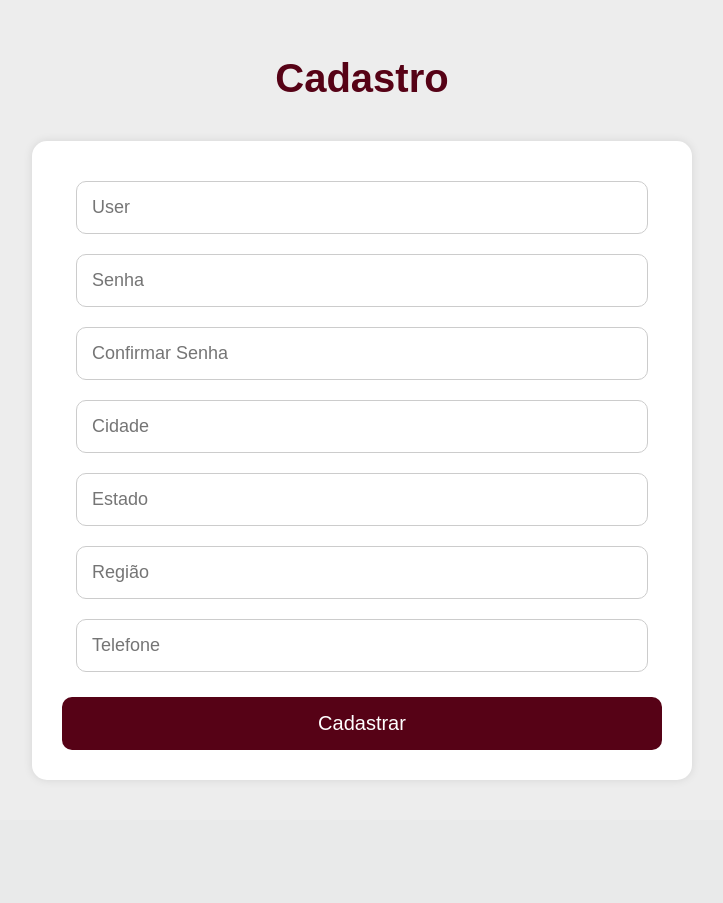
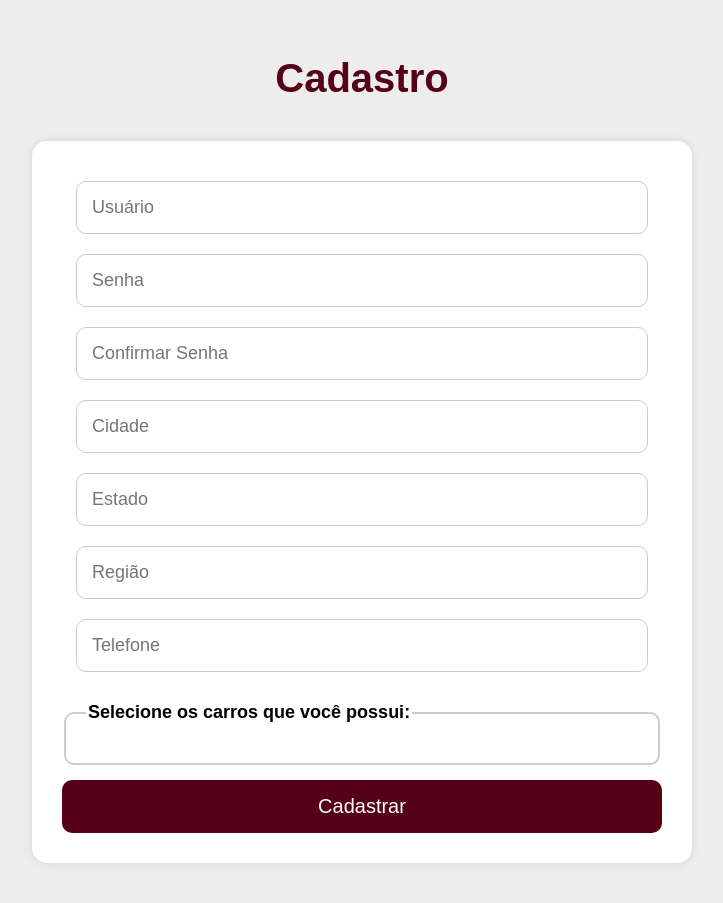
Before and after one commit to CardosoLari/TCC, a Flask app: page /cadastro in a window 1280 px wide. Shown: the part 174-1077 px from the top of the page, without its empty margins (278-1001 px from the left). Before the commit the page ends 954 px from the top, so only its background shows below. Run offline with Flask 3, Linux system fonts and the light colour scheme; parts of the project's set-up code (start-up, migrations or seed data) failed here and were passed over.

Commit message:
Updates finais

```diff
--- a/app.py
+++ b/app.py
@@ -9,7 +9,7 @@
 
 # DataFrame de usuários em memória
 df_usuarios = pd.DataFrame(columns=[
-    "login", "senha", "cidade", "estado", "regiao", "telefone"
+    "login", "senha", "cidade", "estado", "regiao", "telefone", "carros"
 ])
 
 # Carregar histórico de manutenções (se existir) ou criar vazio
@@ -65,6 +65,8 @@
 def detalhes_carro(carro_id):
     carro = next((c for c in carros if c['Id'] == carro_id), None)
     if carro:
+        session['carro_selecionado'] = carro['Title']
+        session['carro_id'] = carro_id  # Armazenando o ID na sessão
         return render_template('EscolhaCarro.html', carro=carro)
     return "Carro não encontrado", 404
 
@@ -82,10 +84,12 @@
         login_user = request.form["login"]
         senha = request.form["senha"]
         usuario = df_usuarios[df_usuarios["login"] == login_user]
+        print(df_usuarios)
 
         if not usuario.empty and check_password_hash(usuario.iloc[0]["senha"], senha):
             session["usuario"] = login_user
-            return redirect(url_for("home"))
+
+            return redirect(url_for("portifólio"))
         else:
             flash("Login ou senha inválidos.")
     return render_template("login.html")
@@ -102,40 +106,74 @@
         regiao = request.form["regiao"]
         telefone = request.form["telefone"]
 
+        # Verificar se as senhas coincidem
         if senha != confirmar:
             flash("Senhas não coincidem!")
             return redirect(url_for("cadastro"))
 
+        # Verificar se o login já existe
         if login in df_usuarios["login"].values:
             flash("Login já existente.")
             return redirect(url_for("cadastro"))
 
+        # Hash da senha
         senha_hash = generate_password_hash(senha)
+
+        # Obter os carros selecionados
+        carros_usuario = request.form.getlist("carros[]")
+
+        # Adicionar novo usuário ao DataFrame
         novo_usuario = {
             "login": login,
             "senha": senha_hash,
             "cidade": cidade,
             "estado": estado,
             "regiao": regiao,
-            "telefone": telefone
+            "telefone": telefone,
+            "carros": ", ".join(carros_usuario)  # Guardar como string separada por vírgulas
         }
 
         df_usuarios = pd.concat([df_usuarios, pd.DataFrame([novo_usuario])], ignore_index=True)
 
+        # Salvar os dados em um arquivo (opcional: use CSV ou DB em produção)
+        df_usuarios.to_excel("usuarios.xlsx", index=False)
+
         flash("Cadastro realizado com sucesso. Faça login!")
         return redirect(url_for("login"))
 
-    return render_template("cadastro.html")
+    return render_template("cadastro.html", carros=carros)
 
 @app.route("/manutencao")
 def registrar():
-    atividades = manutenção_cronograma
-    veiculos = sorted(set(item["Veículo"] for item in atividades))
-    intervalos = sorted(set(item["Intervalo"] for item in atividades))
+    if 'carro_selecionado' not in session:
+        flash("Por favor, selecione um carro primeiro.")
+        return redirect(url_for('portifólio'))
+
+    carro_selecionado = session['carro_selecionado']
+    carro_id = session.get('carro_id')  # Certifique-se de que isso está definido
+
+    if carro_id is None:  # Verificação adicional
+        flash("ID do carro não encontrado.")
+        return redirect(url_for('portifólio'))
+
+    atividades_filtradas = [
+        item for item in manutenção_cronograma
+        if item["Veículo"].lower() == carro_selecionado.lower()
+    ]
+
+    if not atividades_filtradas:
+        flash("Não há manutenções programadas para este veículo.")
+        atividades_filtradas = []
+
+    veiculos = [carro_selecionado]
+    intervalos = sorted(set(item["Intervalo"] for item in atividades_filtradas))
+
     return render_template("manutencao_programada.html",
-                           veiculos=veiculos,
-                           intervalos=intervalos,
-                           atividades=atividades)
+                         veiculos=veiculos,
+                         intervalos=intervalos,
+                         atividades=atividades_filtradas,
+                         carro_selecionado=carro_selecionado,
+                         carro_id=carro_id)  # Passando o carro_id para o template
 
 from flask import send_file
 
@@ -145,11 +183,26 @@
         flash("Você precisa estar logado.")
         return redirect(url_for("login"))
 
+    if "carro_selecionado" not in session:
+        flash("Por favor, selecione um carro primeiro.")
+        return redirect(url_for("portifólio"))
+
     usuario = session["usuario"]
-    historico_usuario = df_manutenções[df_manutenções["Usuário"] == usuario]
+    carro_selecionado = session["carro_selecionado"]
+    carro_id = session.get('carro_id')  # Adicionar esta linha
+
+    # Filtrar por usuário E carro selecionado
+    historico_usuario = df_manutenções[
+        (df_manutenções["Usuário"] == usuario) &
+        (df_manutenções["Carro"] == carro_selecionado)
+    ]
+
     historico_usuario = historico_usuario.sort_values(by="Data", ascending=False)
 
-    return render_template("historico.html", historico=historico_usuario.to_dict(orient="records"))
+    return render_template("historico.html",
+                         historico=historico_usuario.to_dict(orient="records"),
+                         carro_selecionado=carro_selecionado,
+                         carro_id=carro_id)  # Adicionar esta linha
 
 @app.route("/download_historico")
 def download_historico():
@@ -161,23 +214,27 @@
         flash("Você precisa estar logado.")
         return redirect(url_for("login"))
 
+    if "carro_selecionado" not in session:
+        flash("Por favor, selecione um carro primeiro.")
+        return redirect(url_for("portifólio"))
+
     usuario = session["usuario"]
-    print(f"Print usuário {usuario}")
-    hoje = datetime.today()
+    carro_selecionado = session["carro_selecionado"]
+    carro_id = session.get('carro_id')
 
     df_futuras = df_manutenções[
         (df_manutenções["Usuário"] == usuario) &
-        (df_manutenções["Notificar"] == "Sim")
+        (df_manutenções["Notificar"] == "Sim") &
+        (df_manutenções["Carro"] == carro_selecionado)
     ].copy()
     print(f"Print df_futuras {df_futuras}")
-    # Converte a coluna para datetime e formata como string no padrão brasileiro
-    df_futuras["Próxima Manutenção"] = pd.to_datetime(
-        df_futuras["Próxima Manutenção"], errors="coerce"
-    ).dt.strftime("%d/%m/%Y")
+
 
     df_futuras = df_futuras.sort_values(by="Próxima Manutenção")
 
-    return render_template("proximas_manutencoes.html", proximas=df_futuras.to_dict(orient="records"))
+    return render_template("proximas_manutencoes.html", proximas=df_futuras.to_dict(orient="records"),
+                         carro_selecionado=carro_selecionado,
+                         carro_id=carro_id)
 
 @app.route("/dicas")
 def dicas():
@@ -218,8 +275,13 @@
 
 @app.route("/manutencao_especifica")
 def manutencao_especifica():
+    if 'carro_selecionado' not in session:
+        flash("Por favor, selecione um carro primeiro.")
+        return redirect(url_for('portifólio'))
+
+    carro_selecionado = session['carro_selecionado']
     atividades = manutenção_cronograma
-    carros = sorted(set(item["Veículo"] for item in atividades))
+    carros = [carro_selecionado]
     tipos = ["Preventiva", "Corretiva"]
     pecas = ["Pastilhas de freio", "Filtro de ar", "Óleo do motor"]
 
@@ -323,9 +385,6 @@
         return proxima.strftime("%d/%m/%Y")
     except:
         return "--"
-@app.route('/health')
-def health_check():
-    return 'OK', 200
 
 if __name__ == '__main__':
     app.run(debug=True)
--- a/templates/cadastro.html
+++ b/templates/cadastro.html
@@ -68,6 +68,29 @@
       .topbar .image img {
         height: 110px;
       }
+
+    /* Estilo para o grupo de checkboxes */
+    fieldset {
+      text-align: left; /* Garantir que os rótulos fiquem à esquerda */
+      padding: 20px;
+      margin-top: 20px;
+      border: 2px solid #ccc;
+      border-radius: 10px;
+    }
+    legend {
+      font-weight: bold;
+      font-size: 18px;
+    }
+    label {
+      font-size: 16px;
+      margin: 0 10px 0 0; /* Ajuste para o espaçamento entre o checkbox e o texto */
+      display: inline-block; /* Manter na mesma linha */
+      vertical-align: middle; /* Alinhar verticalmente */
+    }
+    input[type="checkbox"] {
+      margin: 0; /* Remover a margem do checkbox */
+      vertical-align: middle; /* Alinhar verticalmente o checkbox */
+    }
   </style>
 </head>
 <body>
@@ -90,13 +113,24 @@
   {% endwith %}
 
   <form method="POST">
-    <input name="login" placeholder="User" required>
+    <input name="login" placeholder="Usuário" required>
     <input type="password" name="senha" placeholder="Senha" required>
     <input type="password" name="confirmar" placeholder="Confirmar Senha" required>
     <input name="cidade" placeholder="Cidade" required>
     <input name="estado" placeholder="Estado" required>
     <input name="regiao" placeholder="Região" required>
     <input name="telefone" placeholder="Telefone" required>
+
+    <fieldset>
+      <legend>Selecione os carros que você possui:</legend>
+      {% for carro in carros %}
+        <label>
+          <input type="checkbox" name="carros[]" value="{{ carro['Modelo'] }}">
+          {{ carro['Title'] }}
+        </label>
+      {% endfor %}
+    </fieldset>
+
     <button type="submit">Cadastrar</button>
   </form>
 </body>
--- a/templates/historico.html
+++ b/templates/historico.html
@@ -139,11 +139,15 @@
 
       </div>
 
+      {% if carro_id is defined and carro_id is not none %}
+      <a href="{{ url_for('detalhes_carro', carro_id=carro_id) }}" class="back-button">←</a>
+  {% else %}
       <a href="{{ url_for('portifólio') }}" class="back-button">←</a>
+  {% endif %}
 
 
   <div class="container">
-    <h2>Histórico de Manutenção</h2>
+    <h2>Histórico de Manutenção - {{ carro_selecionado }}</h2>
     {% for item in historico %}
     <div class="card">
       <div class="info">
--- a/templates/proximas_manutencoes.html
+++ b/templates/proximas_manutencoes.html
@@ -122,8 +122,12 @@
 
       </div>
 
+      {% if carro_id is defined and carro_id is not none %}
+      <a href="{{ url_for('detalhes_carro', carro_id=carro_id) }}" class="back-button">←</a>
+  {% else %}
       <a href="{{ url_for('portifólio') }}" class="back-button">←</a>
-      <h1 style="margin: 50px;">Próximas Manutenções</h1>
+  {% endif %}
+      <h1 style="margin: 50px;">Próximas Manutenções - {{ carro_selecionado }}</h1>
 
   <div class="container">
     {% for item in proximas %}
```
Also changed, not shown: templates/manutencao_programada.html (+17 -12 lines), 2 other files.
